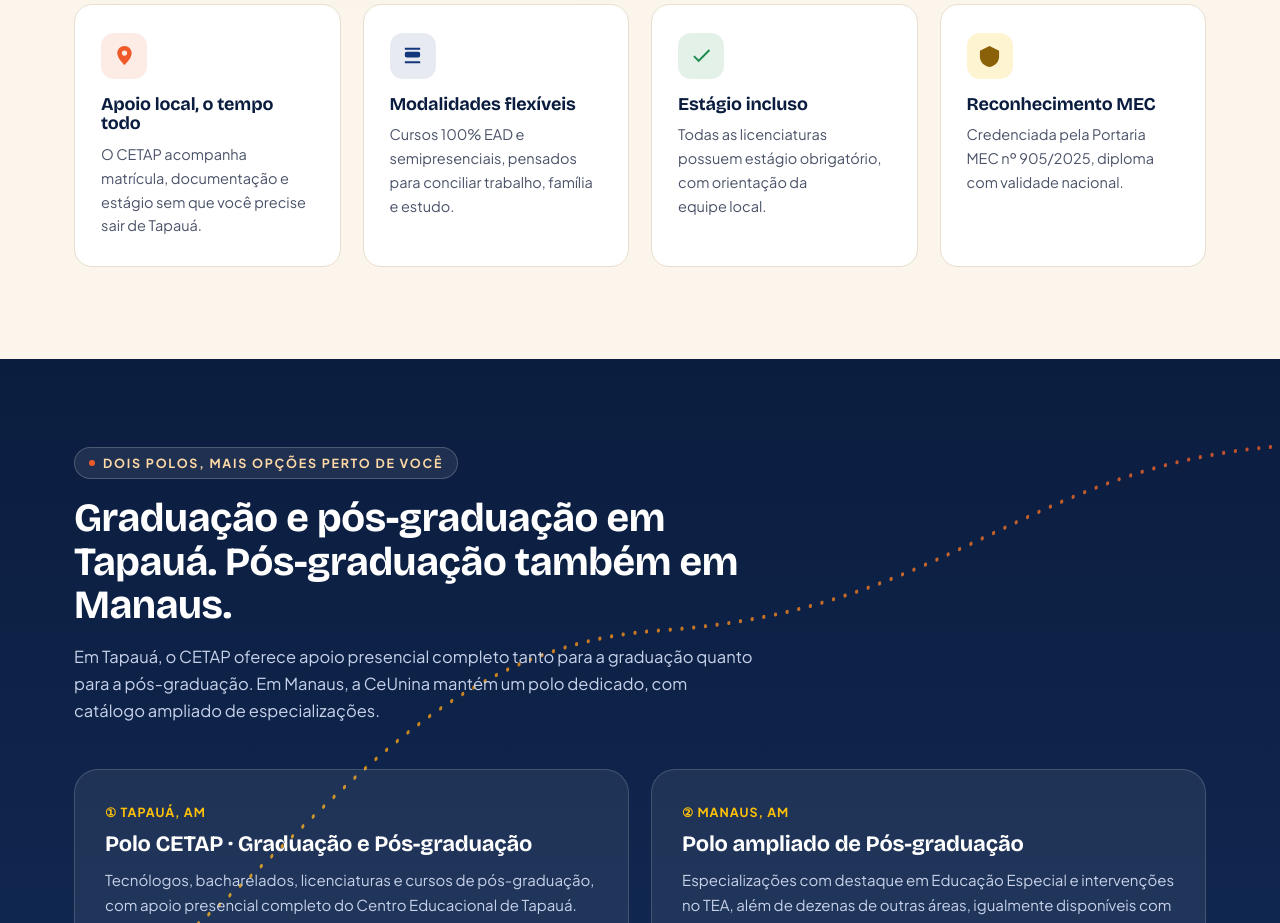
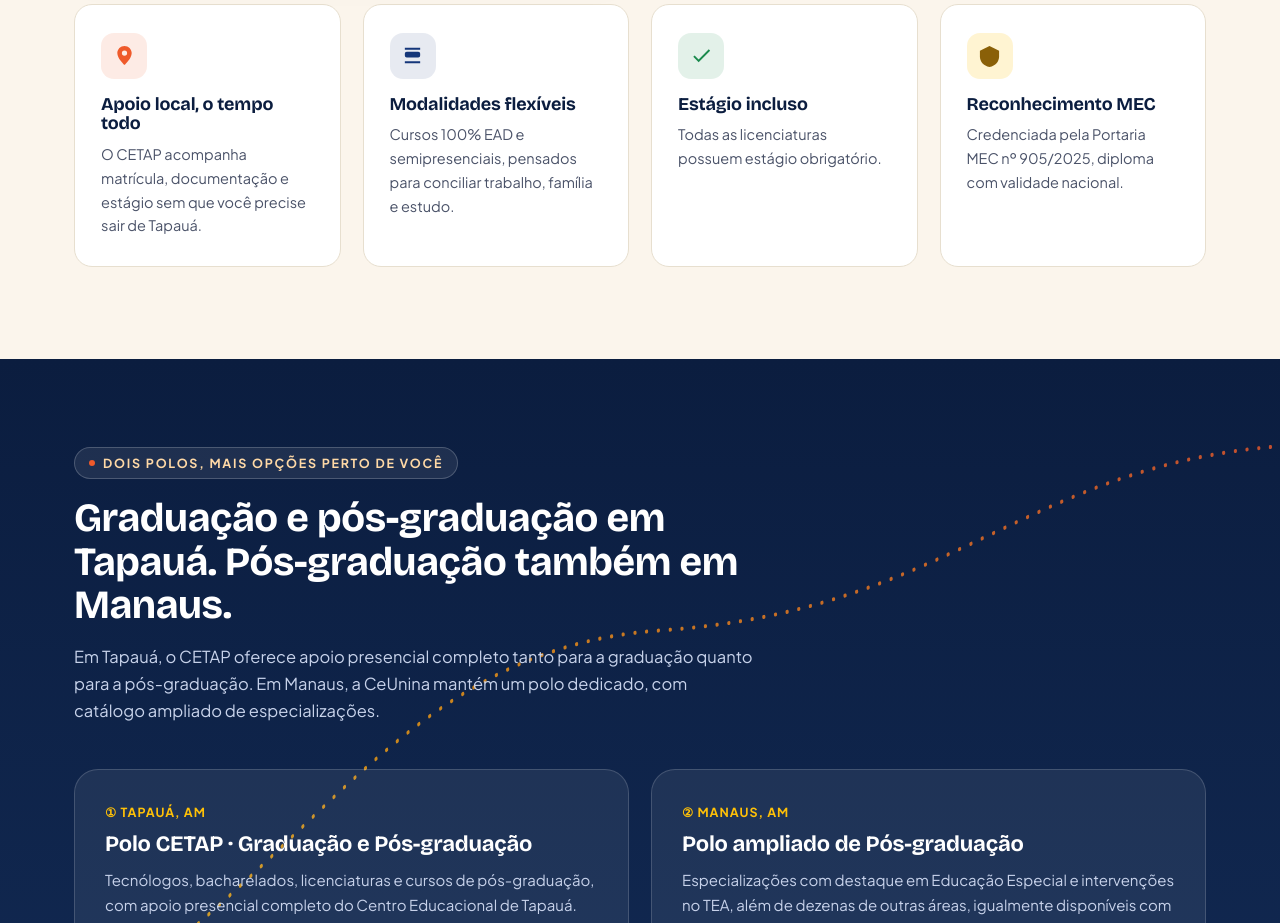
Before and after one commit to anavitoriasouzab/CETAPLP, a plain HTML site: page index.html in a window 1280 px wide. Shown: the part 1880-2803 px from the top of the page. Drawn offline with nearby package versions, Linux system fonts and the light colour scheme.

Commit message:
correção

```diff
--- a/index.html
+++ b/index.html
@@ -225,7 +225,7 @@
     <div style="background:#fff;border:1px solid #E7DFCF;border-radius:18px;padding:28px 26px" style-hover="box-shadow:0 10px 30px -12px rgba(11,29,63,0.25);transform:translateY(-4px)">
       <div style="width:46px;height:46px;border-radius:13px;display:flex;align-items:center;justify-content:center;background:rgba(27,138,77,0.12);margin-bottom:16px"><svg viewBox="0 0 24 24" fill="#1B8A4D" style="width:23px;height:23px"><path d="M9 16.17 4.83 12l-1.41 1.41L9 19 21 7l-1.41-1.41L9 16.17Z" /></svg></div>
       <h3 style="font-size:18px">Estágio incluso</h3>
-      <p style="margin-top:9px;font-size:14.5px">Todas as licenciaturas possuem estágio obrigatório, com orientação da equipe local.</p>
+      <p style="margin-top:9px;font-size:14.5px">Todas as licenciaturas possuem estágio obrigatório.</p>
     </div>
     <div style="background:#fff;border:1px solid #E7DFCF;border-radius:18px;padding:28px 26px" style-hover="box-shadow:0 10px 30px -12px rgba(11,29,63,0.25);transform:translateY(-4px)">
       <div style="width:46px;height:46px;border-radius:13px;display:flex;align-items:center;justify-content:center;background:rgba(255,193,7,0.18);margin-bottom:16px"><svg viewBox="0 0 24 24" fill="#8A6008" style="width:23px;height:23px"><path d="M12 2 2 7v6c0 5.25 3.6 9.74 10 11 6.4-1.26 10-5.75 10-11V7l-10-5Z" /></svg></div>
```
